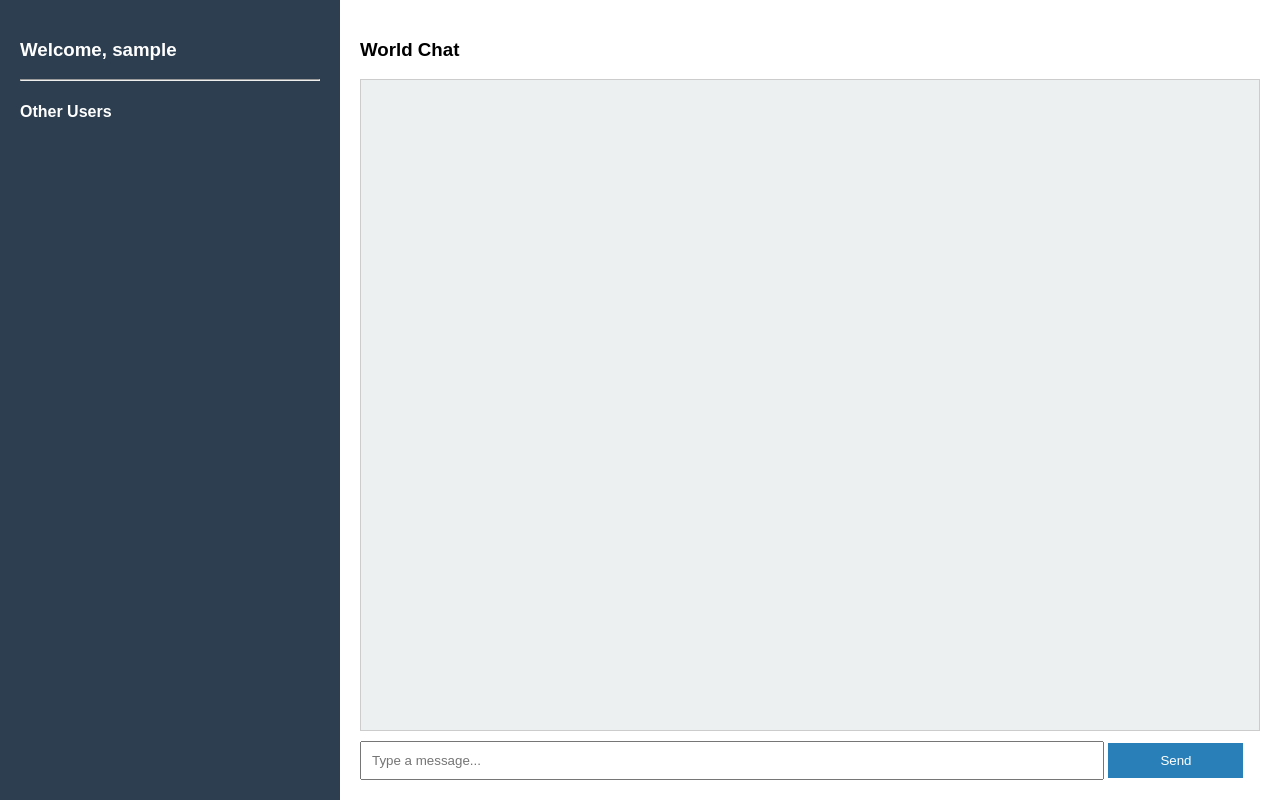
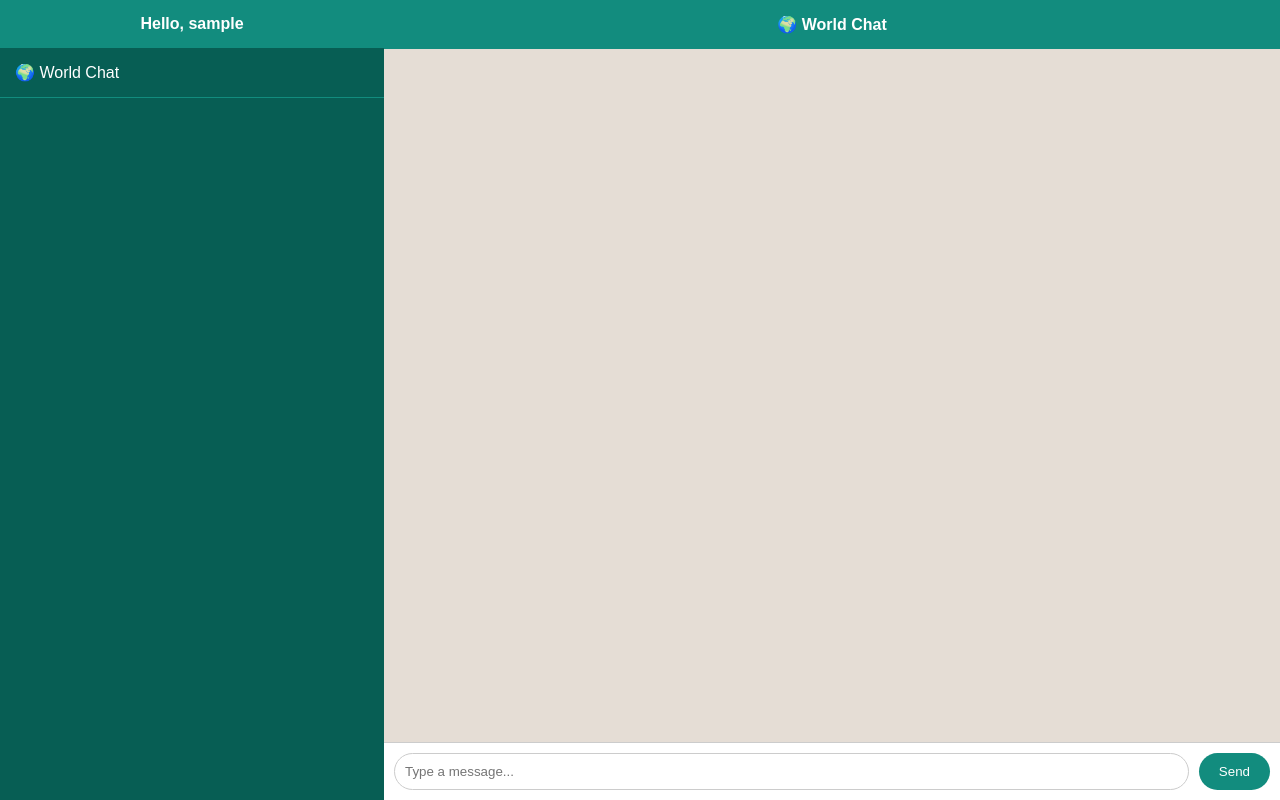
Before and after one commit to sunilraghav634-del/Itschat, a Flask app: page / in a window 1280 px wide. Run offline with Flask 3, Linux system fonts and the light colour scheme; the visitor is signed in with stand-in values (Sample User, id 1); some libraries are stand-ins or nearby versions.

Commit message:
Update chat.html

```diff
--- a/templates/chat.html
+++ b/templates/chat.html
@@ -2,33 +2,46 @@
 <html>
 <head>
     <title>ItsChat</title>
+    <meta name="viewport" content="width=device-width, initial-scale=1">
     <script src="https://cdnjs.cloudflare.com/ajax/libs/socket.io/4.0.1/socket.io.js"></script>
     <style>
-        body { font-family: Arial, sans-serif; display: flex; margin: 0; height: 100vh; }
-        #sidebar { width: 25%; background: #2c3e50; color: white; padding: 20px; overflow-y: auto; }
-        #chat-area { width: 75%; display: flex; flex-direction: column; padding: 20px; }
-        #messages { flex-grow: 1; border: 1px solid #ccc; padding: 10px; overflow-y: scroll; margin-bottom: 10px; background: #ecf0f1; }
-        .user-card { padding: 10px; border-bottom: 1px solid #34495e; cursor: pointer; }
-        .user-card:hover { background: #34495e; }
-        input[type="text"] { width: 80%; padding: 10px; }
-        button { padding: 10px; width: 15%; cursor: pointer; background: #2980b9; color: white; border: none; }
+        body { font-family: Arial, sans-serif; display: flex; margin: 0; height: 100vh; background-color: #ece5dd; }
+        #sidebar { width: 30%; background: #075e54; color: white; display: flex; flex-direction: column; }
+        #chat-area { width: 70%; display: flex; flex-direction: column; }
+        .header { background: #128c7e; color: white; padding: 15px; text-align: center; font-weight: bold; }
+        #users-list { overflow-y: auto; flex-grow: 1; }
+        .user-card { padding: 15px; border-bottom: 1px solid #128c7e; cursor: pointer; background: #075e54; }
+        .user-card:hover { background: #128c7e; }
+        #messages { flex-grow: 1; padding: 20px; overflow-y: scroll; background: #e5ddd5; }
+        .msg-box { display: flex; padding: 10px; background: white; border-top: 1px solid #ccc; }
+        input[type="text"] { flex-grow: 1; padding: 10px; border-radius: 20px; border: 1px solid #ccc; margin-right: 10px; }
+        button { padding: 10px 20px; background: #128c7e; color: white; border: none; border-radius: 20px; cursor: pointer; }
+
+        /* Mobile Friendly CSS */
+        @media (max-width: 768px) {
+            body { flex-direction: column; }
+            #sidebar { width: 100%; height: 30%; border-bottom: 2px solid #128c7e; }
+            #chat-area { width: 100%; height: 70%; }
+            .user-card { display: inline-block; padding: 10px; border: 1px solid white; margin: 5px; border-radius: 10px; }
+        }
     </style>
 </head>
 <body>
 
     <div id="sidebar">
-        <h3>Welcome, {{ username }}</h3>
-        <hr>
-        <h4>Other Users</h4>
-        {% for u in users %}
-            <div class="user-card">{{ u.username }}</div>
-        {% endfor %}
+        <div class="header">Hello, {{ username }}</div>
+        <div id="users-list">
+            <div class="user-card" onclick="startChat('World')">🌍 World Chat</div>
+            {% for u in users %}
+                <div class="user-card" onclick="startChat('{{ u.username }}')">👤 {{ u.username }}</div>
+            {% endfor %}
+        </div>
     </div>
 
     <div id="chat-area">
-        <h3>World Chat</h3>
+        <div class="header" id="chat-title">🌍 World Chat</div>
         <div id="messages"></div>
-        <div>
+        <div class="msg-box">
             <input type="text" id="msg-input" placeholder="Type a message...">
             <button onclick="sendMsg()">Send</button>
         </div>
@@ -36,20 +49,46 @@
 
     <script>
         var socket = io();
+        var currentUser = "{{ username }}";
+        var currentChat = "World";
+        var currentRoom = "World";
+
+        // Generate unique room ID sorting usernames alphabetically
+        function getRoomId(user1, user2) {
+            return [user1, user2].sort().join('_');
+        }
+
+        function startChat(targetUser) {
+            currentChat = targetUser;
+            document.getElementById('chat-title').innerText = targetUser === 'World' ? '🌍 World Chat' : '👤 ' + targetUser;
+            document.getElementById('messages').innerHTML = ''; // Clear chat area
+
+            if (targetUser !== 'World') {
+                currentRoom = getRoomId(currentUser, targetUser);
+                socket.emit('join', {room: currentRoom});
+            } else {
+                currentRoom = "World";
+            }
+        }
 
         socket.on('message', function(msg) {
             var messagesDiv = document.getElementById('messages');
-            messagesDiv.innerHTML += '<p>' + msg + '</p>';
+            messagesDiv.innerHTML += '<p style="background:white; padding:8px; border-radius:8px; max-width:80%; margin:5px 0;">' + msg + '</p>';
             messagesDiv.scrollTop = messagesDiv.scrollHeight;
         });
 
         function sendMsg() {
             var input = document.getElementById('msg-input');
-            if(input.value.trim() !== "") {
-                socket.send(input.value);
+            var msgText = input.value.trim();
+            if(msgText !== "") {
+                if (currentChat === 'World') {
+                    socket.send(msgText); // Broadcast to all
+                } else {
+                    socket.emit('private_message', { room: currentRoom, msg: msgText }); // Send to private room
+                }
                 input.value = '';
             }
         }
     </script>
 </body>
-  </html>
+</html>
```
